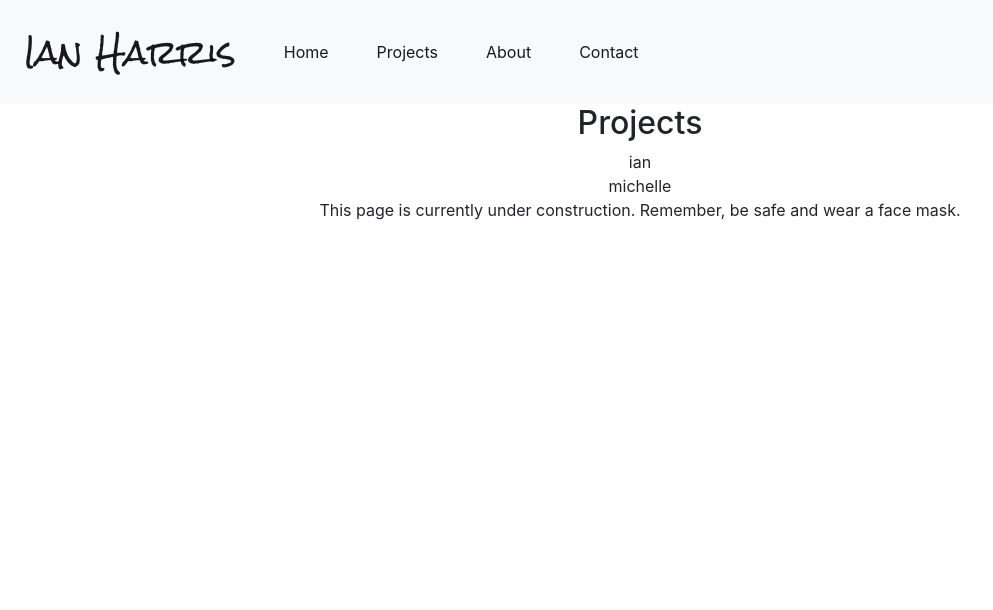
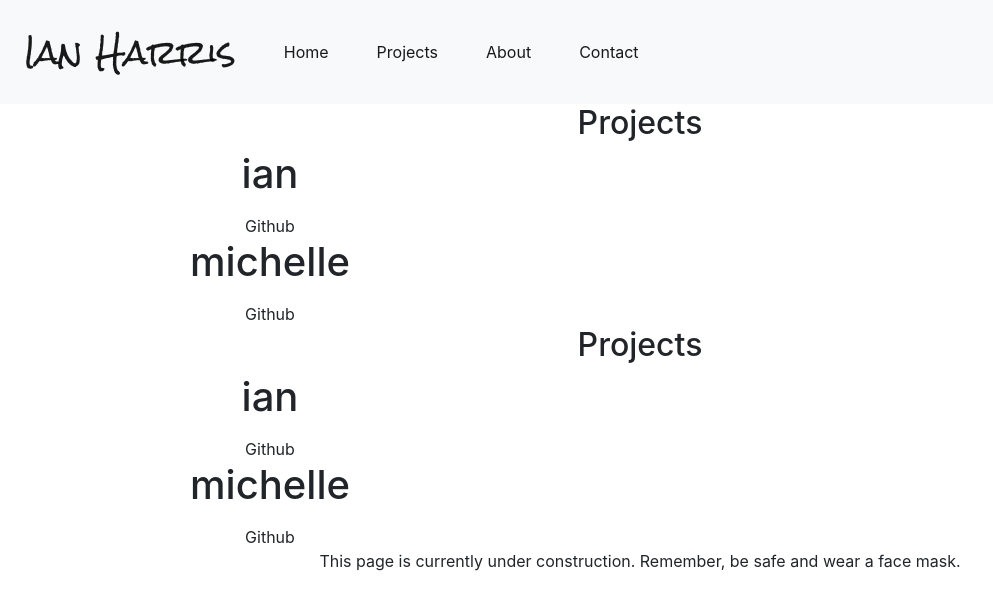
Before and after one commit to iharris06/sample-webpage-1, a React (Create React App) app: page /projects/1 in a window 1280 px wide. Shown: the top 610 px of the page, without its empty margins (0-993 px from the left). Built offline with nearby package versions, Linux system fonts and the light colour scheme; no server answers.

Commit message:
Update Readme and add ProjectDetails component.

```diff
--- a/src/App.js
+++ b/src/App.js
@@ -30,6 +30,7 @@ class App extends Component {
 
         <Route exact= {true} path="/" component={Home}/>
         <Route path="/projects" component={Projects}/>
+        <Route exact path="/projects/:projectId" component={Projects}/>
         <Route path="/about" component={About}/>
         <Route path="/contact" component={Contact}/>
         <Route path="/:id" render = {()=> (<p> This page is currently under construction. Remember, be safe and wear a face mask. </p>)}/>
--- a/src/components/Home.js
+++ b/src/components/Home.js
@@ -1,6 +1,6 @@
 import React, { Component } from 'react';
 import '../App.css';
-import logo from '../logo.svg';
+import logo from '../images/computer-dark.jpg';
 import {Link} from 'react-router-dom';
 
 class Home extends Component {
--- a/src/components/ProjectDetails.js
+++ b/src/components/ProjectDetails.js
@@ -0,0 +1,29 @@
+import React, { Component } from 'react';
+import {Link} from 'react-router-dom';
+
+
+
+class ProjectDetails extends Component {
+    constructor(props){
+        super(props);
+        this.state={
+            name: props.name,
+            description:props.description,
+            thumbnail:null,
+            url:props.url
+        }
+    }
+
+    render(){
+        return(
+                <div className='col-md-4'>
+                    <h1>{this.state.name}</h1>
+                    <p>{this.state.description}</p>
+                    <a href={this.state.url}>Github</a>
+                </div>
+        )
+    }
+
+}
+
+export default ProjectDetails;
--- a/src/components/Projects.js
+++ b/src/components/Projects.js
@@ -1,12 +1,14 @@
-import React, { Component } from 'react';
+import React, { Component, Fragment } from 'react';
 import { Link } from 'react-router-dom';
+import ProjectDetails from './ProjectDetails';
 
 class Projects extends Component {
     constructor(props){
         super(props);
 
         this.state={
-            projectList:[{'name':'ian', 'id':'2'},{'name':'michelle', 'id':'1'}]
+            projectList:[{'name':'ian', 'id':'2'},{'name':'michelle', 'id':'1'}],
+            message: null
         }
     }
 
@@ -17,7 +19,11 @@ class Projects extends Component {
 getGithubRepos(){
     let newData = fetch("https://api.github.com/users/iharris06/repos")
   .then(response => response.json())
-  .then(data => this.setState({projectList:data}));
+  .then(data => this.setState({
+      projectList:data,
+      message: 'success'
+    }))
+  .catch(err =>{this.setState({message:err})});
 }
 
 
@@ -27,16 +33,17 @@ getGithubRepos(){
                 <div className="row">
                     <div className="col-md-12">
                         <h2>Projects</h2>
-                        <div>
-                            {this.state.projectList.map(project => {
-                                return (
-                                    <div className="col-md-12">
-                                        <a key={project.id} href={project.html_url}>{project.name}</a>
-                                    </div>
-                                )
-                            })
-                            }
-                        </div>
+                        {this.state.projectList.map(project => {
+                            return (
+                                <ProjectDetails
+                                    name={project.name}
+                                    description={project.description}
+                                    url={project.html_url}
+                                    key={project.id}
+                                />
+                            )
+                        })
+                        }
                     </div>
                 </div>
             </div>
```
Also changed, not shown: src/images/computer-dark.jpg (added), 1 other file (tests, documents, lock files or other folders).
